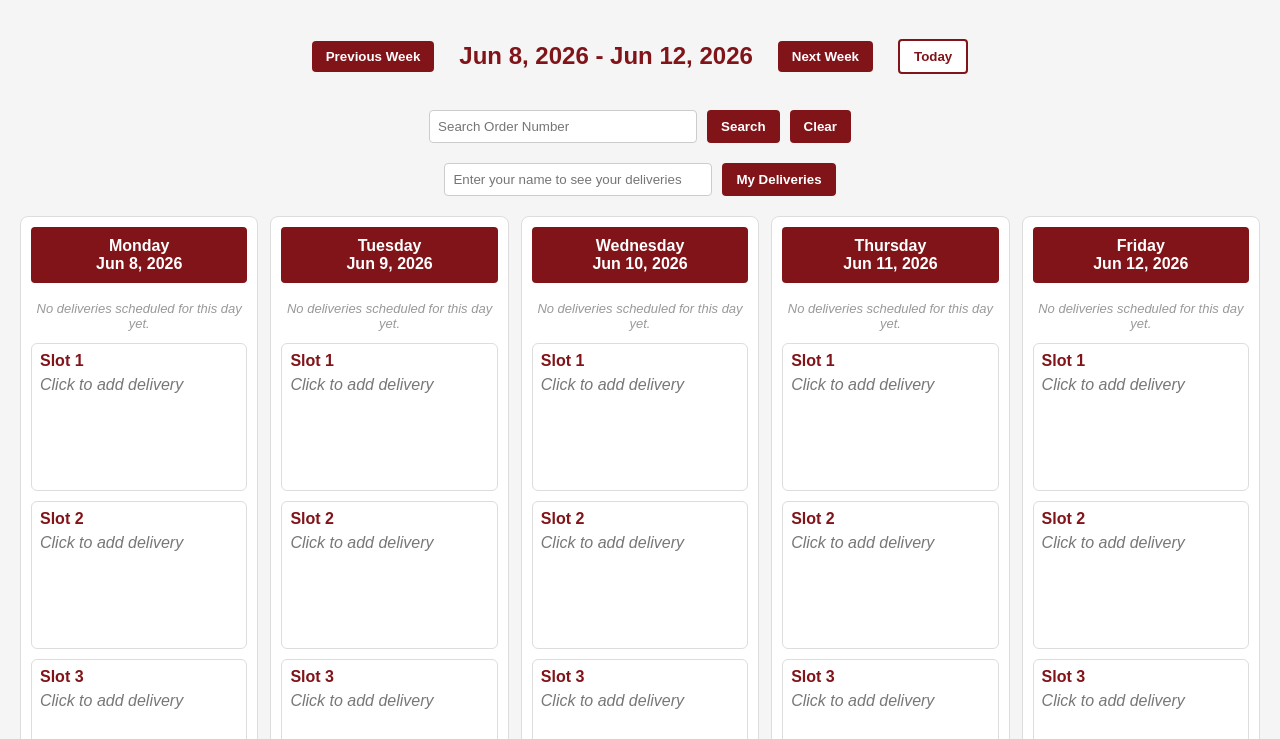
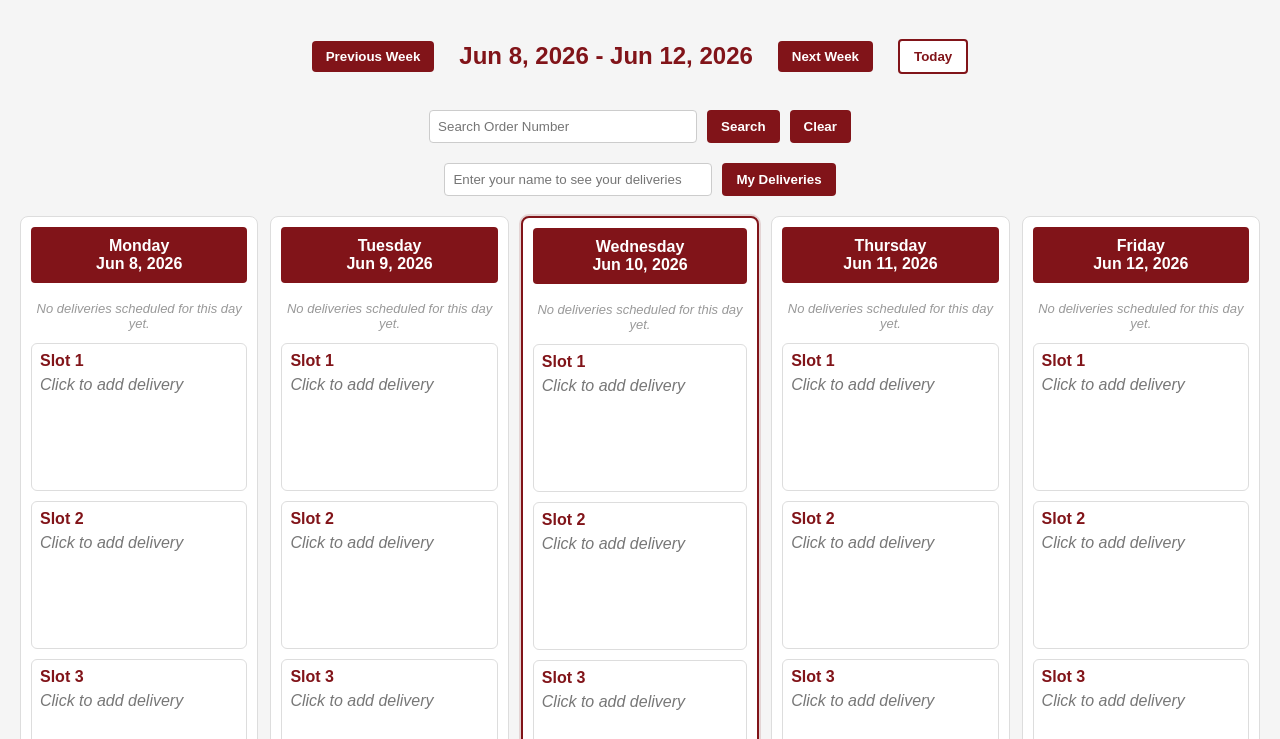
Before and after one commit to slstonehocker/Delivery-Schedule, a plain HTML site: page index.html in a window 1280 px wide. Shown: the part 61-800 px from the top of the page. Drawn offline with nearby package versions, Linux system fonts and the light colour scheme.

Commit message:
Add files via upload

```diff
--- a/app.js
+++ b/app.js
@@ -31,6 +31,10 @@ function renderCalendar() {
 
     const dayBox = document.createElement("div");
     dayBox.className = "day";
+
+        if (dateKey === formatDate(new Date())) {
+      dayBox.classList.add("today");
+    }
 
     const isBlocked = !!blockedDays[dateKey];
 
--- a/style.css
+++ b/style.css
@@ -70,6 +70,11 @@ button:hover {
   min-height: 650px;
   padding: 10px;
   min-width: 0;
+}
+
+.day.today {
+  border: 2px solid var(--maroon);
+  box-shadow: 0 0 0 2px rgba(129, 20, 25, 0.15);
 }
 
 .day-header {
```
